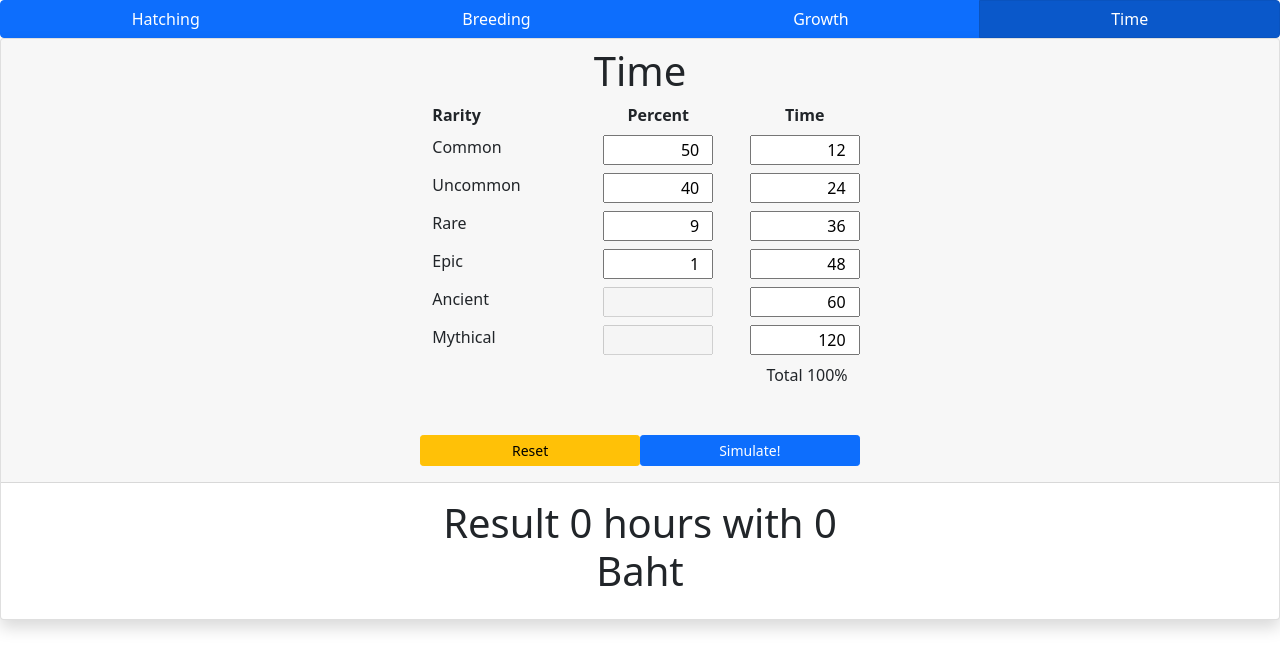
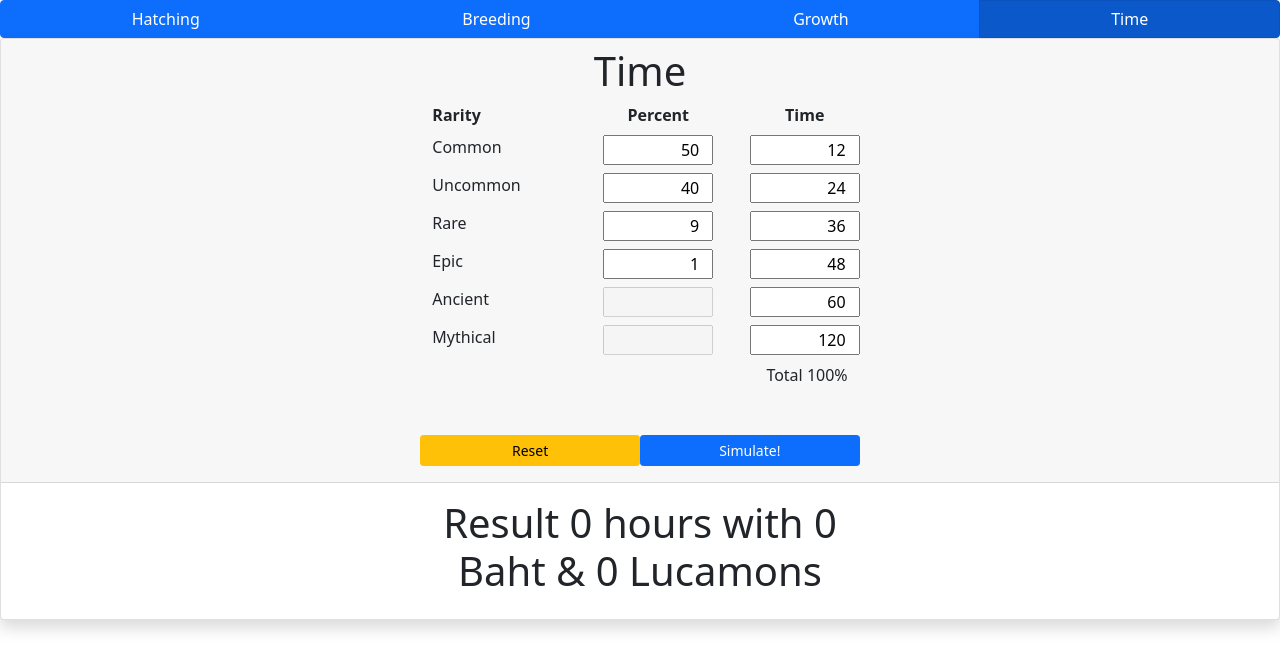
Before and after one commit to suppok/lucamon-random-simulator, a Vue app: page / in a window 1280 px wide. Shown: the top 670 px of the page. Built offline with nearby package versions, Linux system fonts and the light colour scheme.

Commit message:
sort lucamon list when add new lucamon

```diff
--- a/src/components/Time.vue
+++ b/src/components/Time.vue
@@ -108,7 +108,13 @@
     </div>
     <div class="card-body">
       <div class="offset-4 col-4 text-center">
-        <h1>Result {{ totalTime }} hours with {{ totalCost }} Baht</h1>
+        <h1>
+          Result {{ totalTime }} hours with {{ totalCost }} Baht &
+          {{ availableLucamons.length }} Lucamons
+        </h1>
+        <template v-for="(item, index) in availableLucamons" :key="index">
+          {{ item.rarity }}
+        </template>
       </div>
     </div>
   </div>
@@ -370,6 +376,7 @@ export default {
         breedingLeft: 6,
       };
       this.availableLucamons.push(newLucamon);
+      this.availableLucamons.sort(this.compare);
     },
     addNewLucamonFromBreeding() {
       let newLucamon = {
@@ -377,6 +384,7 @@ export default {
         breedingLeft: 6,
       };
       this.availableLucamons.push(newLucamon);
+      this.availableLucamons.sort(this.compare);
       if (newLucamon.rarity === this.rarityIndex.mythical) {
         this.hasMythical = true;
       }
@@ -406,6 +414,15 @@ export default {
     getPercent(number, total) {
       return ((number / total) * 100).toFixed(2);
     },
+    compare(a, b) {
+      if (a.rarity < b.rarity) {
+        return -1;
+      }
+      if (a.rarity > b.rarity) {
+        return 1;
+      }
+      return 0;
+    },
   },
 };
 </script>
```
